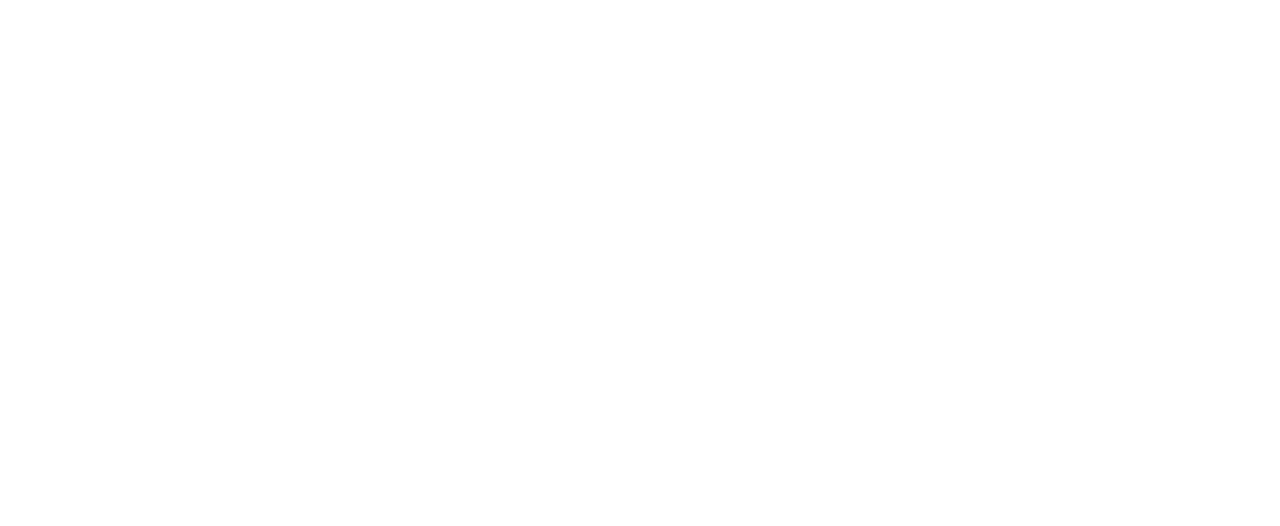
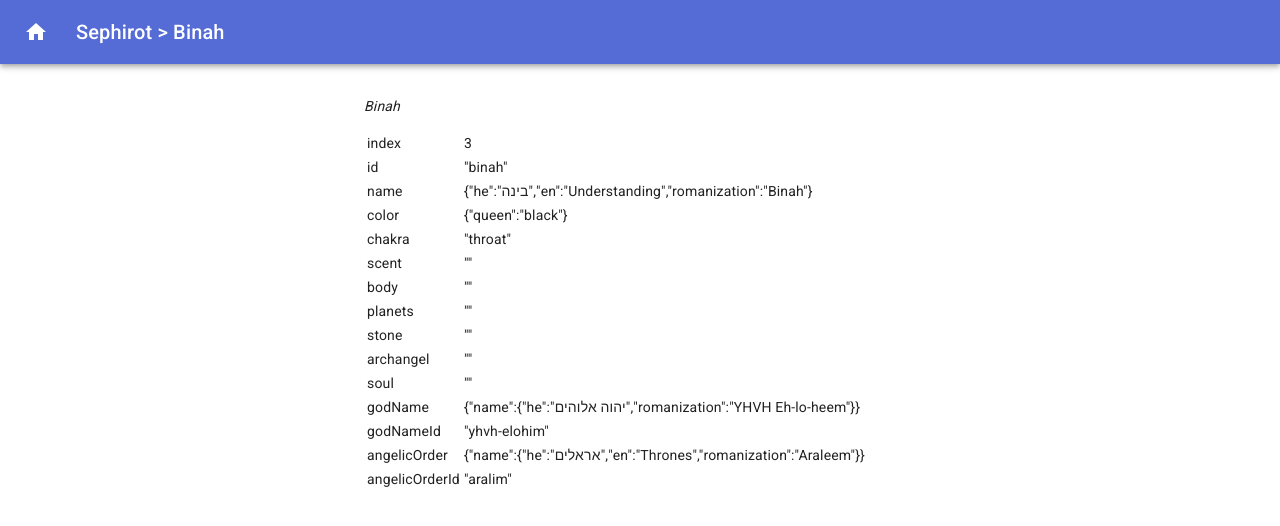
Before and after one commit to gadicc/magickli, a Next.js app: page /kabbalah/sephirah/binah in a window 1280 px wide. Shown: the top 526 px of the page. Built offline with nearby package versions, Linux system fonts and the light colour scheme.

Commit message:
kabbalah: sephirah data improvements

```diff
--- /dev/null
+++ b/data/kabbalah/angelicOrders.js
@@ -0,0 +1,91 @@
+export default {
+
+  'chayot-hakodesh': {
+    name: {
+      he: 'חיות הקודש',
+      en: 'Holy Living Ones',
+      romanization: 'Chayot Hakodesh',
+    }
+  },
+
+  'auphanim': {
+    name: {
+      he: 'אופנים',
+      en: 'Wheels',
+      romanization: 'Auphaneem',
+    }
+  },
+
+  'aralim': {
+    name: {
+      he: 'אראלים',
+      en: 'Thrones',
+      romanization: 'Araleem',
+    }
+  },
+
+  'chashmalim': {
+    name: {
+      he: 'חשמלים',
+      en: 'Brilliant Ones',
+      romanization: 'Chashmaleem',
+    }
+  },
+
+  'seraphim': {
+    name: {
+      he: 'שרפים',
+      en: 'Fiery Serpents',
+      romanization: 'Serapheem',
+    }
+  },
+
+  'malachim': {
+    name: {
+      he: 'מלאכים',
+      en: 'Messengers',
+      romanization: 'Malecheem',
+    }
+  },
+
+  'elohim': {
+    name: {
+      he: 'אלוהים',
+      en: 'Gods & Goddesses',
+      romanization: 'Eloheem',
+    }
+  },
+
+  'bnei-elohim': {
+    name: {
+      he: 'בני אלוהים',
+      en: 'Children of the Gods',
+      romanization: 'Bnei Eloheem',
+    }
+  },
+
+  'kerubim': {
+    name: {
+      he: 'כרובים',
+      en: 'Strong Ones',
+      romanization: 'Kerubeem',
+    }
+  },
+
+  'ashim': {
+    name: {
+      he: 'אישים',
+      en: 'Souls of Fire',
+      romanization: 'Asheem',
+    }
+  },
+
+  '': {
+    name: {
+      he: '',
+      en: '',
+      romanization: '',
+    }
+  },
+
+};
--- /dev/null
+++ b/data/kabbalah/godNames.js
@@ -0,0 +1,67 @@
+export default {
+
+  'ehiyeh': {
+    name: {
+      he: 'אהיה',
+      romanization: 'Ehiyeh'
+    }
+  },
+
+  'yah': {
+    name: {
+      he: 'יה',
+      romanization: 'Yah'
+    }
+  },
+
+  'yhvh-elohim': {
+    name: {
+      he: 'יהוה אלוהים',
+      romanization: 'YHVH Eh-lo-heem'
+    }
+  },
+
+  'el': {
+    name: {
+      he: 'אל',
+      romanization: 'El'
+    }
+  },
+
+  'elohim-gibor': {
+    name: {
+      he: 'אלוהים גיבור',
+      romanization: 'Eh-loh-heem Gi-bohr',
+    }
+  },
+
+  'yhvh-eloha-vedaat': {
+    name: {
+      he: 'יהוה אלוה ודעת',
+      romanization: 'YHVH Eh-loh-hah Ve-da\'at',
+    }
+  },
+
+  'yhvh-tzvaot': {
+    name: {
+      he: 'אלוהים צבעות',
+      romanization: 'Eh-loh-heem Tzva-oht',
+    }
+  },
+
+
+  'shadai-el-chai': {
+    name: {
+      he: 'שדאי אל חי',
+      romanization: 'Sha-dai El Chai',
+    }
+  },
+
+  'adonai-melech': {
+    name: {
+      he: 'אדוני מלך',
+      romanization: 'Ah-doh-nai Me-lech',
+    }
+  },
+
+};
--- a/data/kabbalah/sephirot.js
+++ b/data/kabbalah/sephirot.js
@@ -3,22 +3,243 @@
   {
     index: 1,
     id: 'keter',
-    name: 'Keter',
-    he: 'כתר',
-    en: 'crown',
-    colorsQs: 'white',
+    name: {
+      he: 'כתר',
+      romanization: 'Keter',
+      en: 'Crown',
+    },
+    color: {
+      queen: 'white'
+    },
     chakra: 'crown',
-    godName: 'Eh-Heh-Yeh',
-    godNameHe: 'אהיה',
+    godNameId: 'ehiyeh',
     scent: 'ambergris',
     body: 'cranium',
     planets: '1st Swirlings',
     stone: 'diamond',
-    archangel: 'metatron',
-    soul: 'yechidah',
-    angelicOrder: 'Chayot HaKodesh',
-    angelicOrderHe: 'חיות הקודש',
-    angelicOrderEn: 'Holy Living Ones',
+    archangelId: 'metatron',
+    soulId: 'yechidah',
+    angelicOrderId: 'chayot-hakodesh',
+  },
+
+  {
+    index: 2,
+    id: 'chochmah',
+    name: {
+      he: 'חכמה',
+      en: 'Wisdom',
+      romanization: 'Chochmah',
+    },
+    color: {
+      queen: 'gray'
+    },
+    scent: 'musk',
+    chakra: 'third-eye',
+    godNameId: 'yah',
+    body: 'left-face',
+    planets: 'zodiac',
+    stone: 'Star Ruby; Turquoise',
+    archangel: 'raziel',
+    soul: 'chaya',
+    angelicOrderId: 'auphanim',
+  },
+
+  {
+    index: 3,
+    id: 'binah',
+    name: {
+      he: 'בינה',
+      en: 'Understanding',
+      romanization: 'Binah',
+    },
+    color: {
+      queen: 'black'
+    },
+    chakra: 'throat',
+    godNameId: 'yhvh-elohim',
+    scent: '',
+    body: '',
+    planets: '',
+    stone: '',
+    archangel: '',
+    soul: '',
+    angelicOrderId: 'aralim',
+  },
+
+  {
+    index: 4,
+    id: 'hesed',
+    name: {
+      he: 'חסד',
+      en: 'Mercy',
+      romanization: 'Chesed',
+    },
+    color: {
+      queen: 'blue'
+    },
+    chakra: null,
+    godNameId: 'el',
+    scent: '',
+    body: '',
+    planets: '',
+    stone: '',
+    archangel: '',
+    soul: '',
+    angelicOrderId: 'chashmalim',
+  },
+
+  {
+    index: 5,
+    id: 'gevurah',
+    name: {
+      he: 'גבורה',
+      en: 'Strength',
+      romanization: 'Gevurah',
+    },
+    color: {
+      queen: 'scarlet'
+    },
+    chakra: 'heart',
+    godNameId: 'elohim-gibor',
+    scent: '',
+    body: '',
+    planets: '',
+    stone: '',
+    archangel: '',
+    soul: '',
+    angelicOrderId: 'serafim',
+  },
+
+  {
+    index: 6,
+    id: 'tiferet',
+    name: {
+      he: 'תפארת',
+      en: 'Beauty',
+      romanization: 'Tiferet',
+    },
+    color: {
+      queen: 'gold'
+    },
+    chakra: null,
+    godNameId: 'yhvh-eloha-vedaat',
+    scent: '',
+    body: '',
+    planets: '',
+    stone: '',
+    archangel: '',
+    soul: '',
+    angelicOrderId: 'malachim',
+  },
+
+  {
+    index: 7,
+    id: 'netzach',
+    name: {
+      he: 'נצח',
+      en: 'Victory',
+      romanization: 'Netzach',
+    },
+    color: {
+      queen: 'emerald'
+    },
+    chakra: 'solar-plexus',
+    godNameId: 'yhvh-tzvaot',
+    scent: '',
+    body: '',
+    planets: '',
+    stone: '',
+    archangel: '',
+    soul: '',
+    angelicOrderId: 'elohim',
+  },
+
+  {
+    index: 8,
+    id: 'hod',
+    name: {
+      he: 'הוד',
+      en: 'Splendor',
+      romanization: 'Hod',
+    },
+    color: {
+      queen: 'orange'
+    },
+    chakra: 'genitals',
+    godNameId: 'elohim-tzvaot',
+    scent: '',
+    body: '',
+    planets: '',
+    stone: '',
+    archangel: '',
+    soul: '',
+    angelicOrderId: 'bnei-elohim',
+  },
+
+  {
+    index: 9,
+    id: 'yesod',
+    name: {
+      he: 'יסוד',
+      en: 'Foundation',
+      romanization: 'Yesod',
+    },
+    color: {
+      queen: 'violet'
+    },
+    chakra: 'root',
+    godNameId: 'shadi-el-chai',
+    scent: '',
+    body: '',
+    planets: '',
+    stone: '',
+    archangel: '',
+    soul: '',
+    angelicOrderId: 'kerubim',
+  },
+
+  {
+    index: 10,
+    id: 'malchut',
+    name: {
+      he: 'מלכות',
+      en: 'Kingdom',
+      romanization: 'Malchut',
+    },
+    color: {
+      queen: 'citrine,brown,olive,black'
+    },
+    chakra: null,
+    godNameId: 'adonai-melech',
+    scent: '',
+    body: '',
+    planets: '',
+    stone: '',
+    archangel: '',
+    soul: '',
+    angelicOrderId: 'ashim',
+  },
+
+  {
+    index: 11,
+    id: 'daat',
+    name: {
+      he: 'דעת',
+      en: 'Knowledge',
+      romanization: 'Da\'at',
+    },
+    color: {
+      queen: ''
+    },
+    chakra: '',
+    godNameId: '',
+    scent: '',
+    body: '',
+    planets: '',
+    stone: '',
+    archangel: '',
+    soul: '',
+    angelicOrderId: '',
   },
 
 ];
--- /dev/null
+++ b/data/kabbalah/sephirotGraph.js
@@ -0,0 +1,27 @@
+const sephirot = require('./sephirot').default.slice();
+
+const mapping = {
+  angelicOrder: require('./angelicOrders').default,
+  godName: require('./godNames').default,
+}
+
+
+for (let i=0; i < sephirot.length; i++) {
+  const sephirah = sephirot[i];
+  Object.keys(sephirah).forEach(key => {
+    if (key.substr(key.length-2) == 'Id') {
+      const name = key.substr(0, key.length-2);
+      const value = sephirah[key];
+      if (mapping[name] && mapping[name][value]) {
+        sephirah[name] = mapping[name][value];
+
+        // move to end
+        let tmp = sephirah[key];
+        delete sephirah[key];
+        sephirah[key] = tmp;
+      }
+    }
+  });
+}
+
+export default sephirot;
--- a/pages/index.js
+++ b/pages/index.js
@@ -11,7 +11,7 @@
 
 const tileData = [
   {
-    img: '/pics/treeOfLife.jpg',
+    img: '/pics/Tree_of_Life,_Medieval.jpg',
     title: 'Kabbalah',
     to: '/kabbalah'
   },
--- a/pages/kabbalah/sephirah/[id].js
+++ b/pages/kabbalah/sephirah/[id].js
@@ -11,7 +11,9 @@
 
 import AppBar from '../../../components/AppBar';
 
-import sephirot from '../../../data/kabbalah/sephirot';
+//import sephirot from '../../../data/kabbalah/sephirot';
+import sephirot from '../../../data/kabbalah/sephirotGraph';
+//console.log(sephirot);
 
 export async function getStaticPaths() {
   const paths = sephirot.map(sephirah => '/kabbalah/sephirah/' + sephirah.id);
@@ -37,12 +39,12 @@
 
   return (
     <>
-      <AppBar title={sephirah.name} navParts={navParts} />
+      <AppBar title={sephirah.name.romanization} navParts={navParts} />
       <Container maxWidth="sm">
         <Box my={4}>
           <p>
             <i>
-              {sephirah.name}
+              {sephirah.name.romanization}
             </i>
           </p>
 
@@ -51,7 +53,7 @@
               Object.keys(sephirah).map(key => (
                 <tr key={key}>
                   <td>{key}</td>
-                  <td>{sephirah[key]}</td>
+                  <td>{JSON.stringify(sephirah[key])}</td>
                 </tr>
               ))
             }
```
Also changed, not shown: pages/kabbalah/sephirot.js (+5 -4 lines), public/pics/Tree_of_Life,_Medieval.jpg (added).
